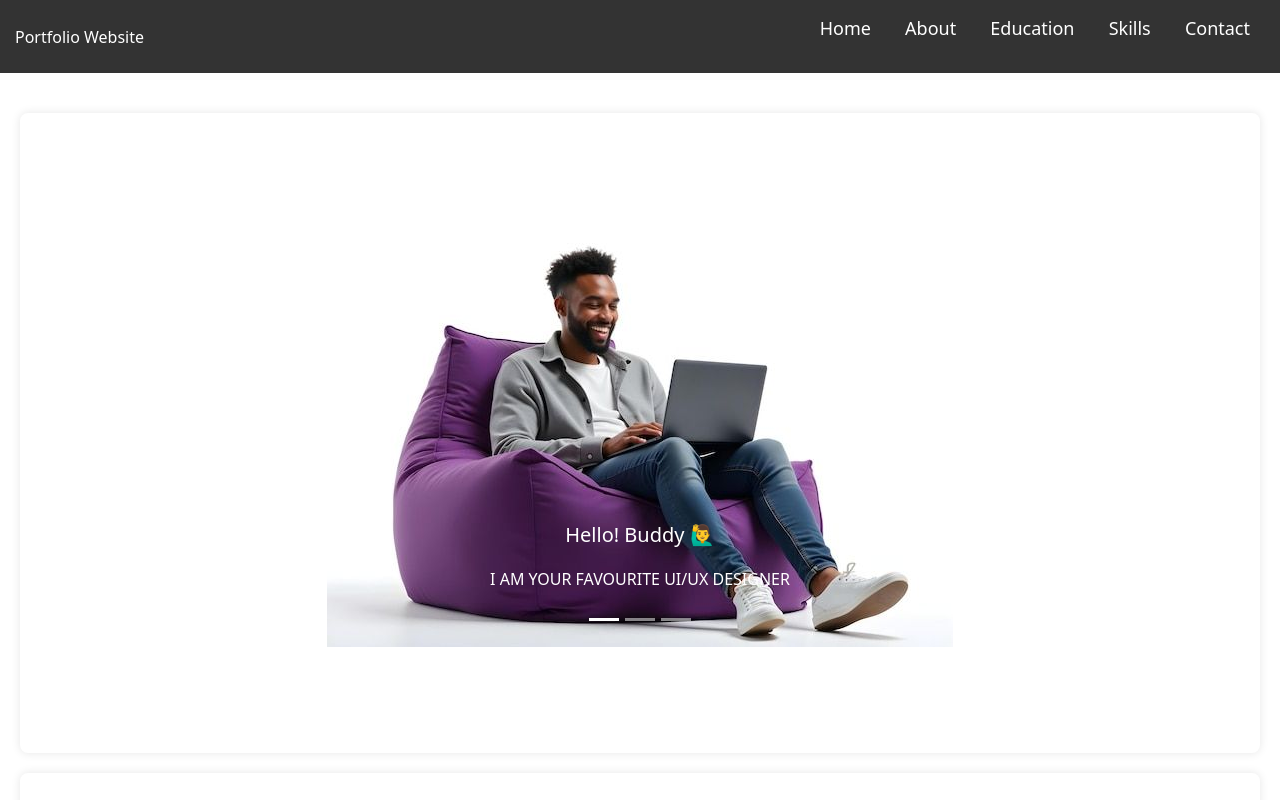
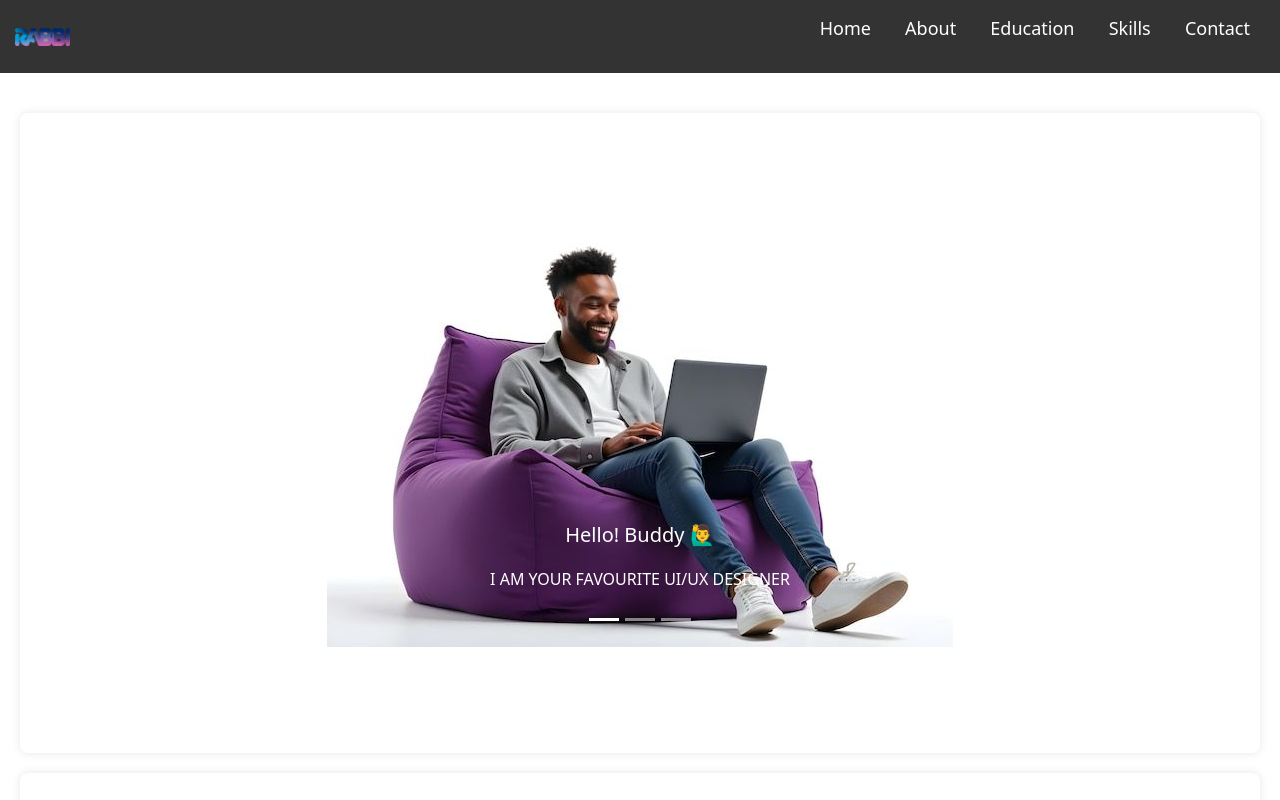
Before and after one commit to dumgyan/portfolio-html, a plain HTML site: page index.html in a window 1280 px wide. Shown: the top 800 px of the page. Drawn offline with nearby package versions, Linux system fonts and the light colour scheme.

Commit message:
commit edited
logo changed

```diff
--- a/index.html
+++ b/index.html
@@ -11,7 +11,7 @@
 <body>
 
     <header>
-        <logo>Portfolio Website</logo>
+        <img src="imgs/logo2 Background Removed.png" height="18px" width="auto"/>
         <nav>
             <ul>
                 <li><a href="#home">Home</a></li>
```
Also changed, not shown: imgs/logo.png (added), imgs/logo1.png (added), imgs/logo2 Background Removed.png (added), imgs/logo2.png (added), 2 other files.
